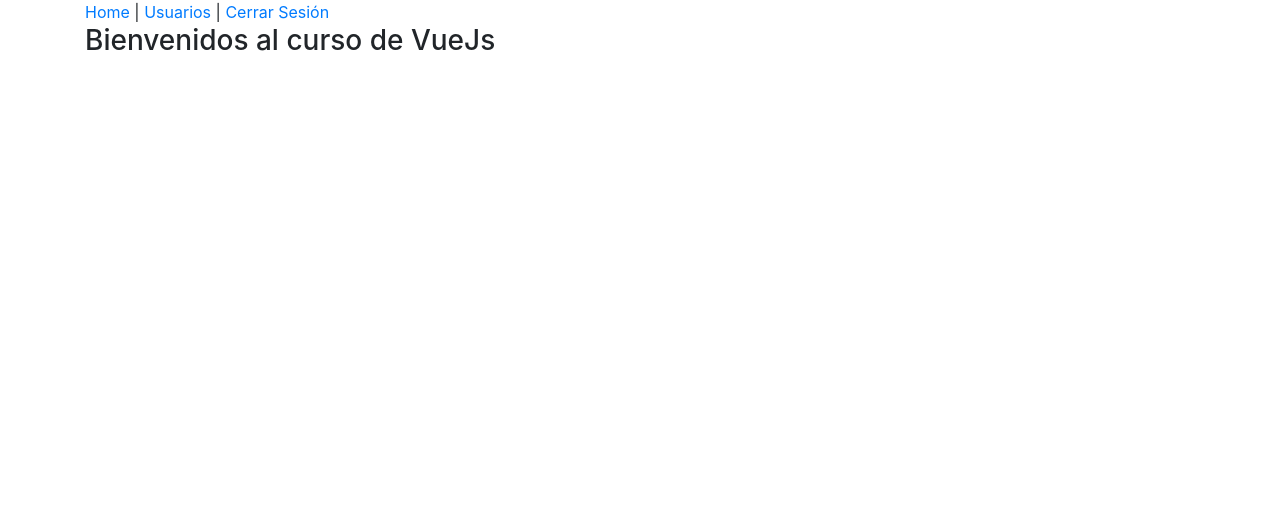
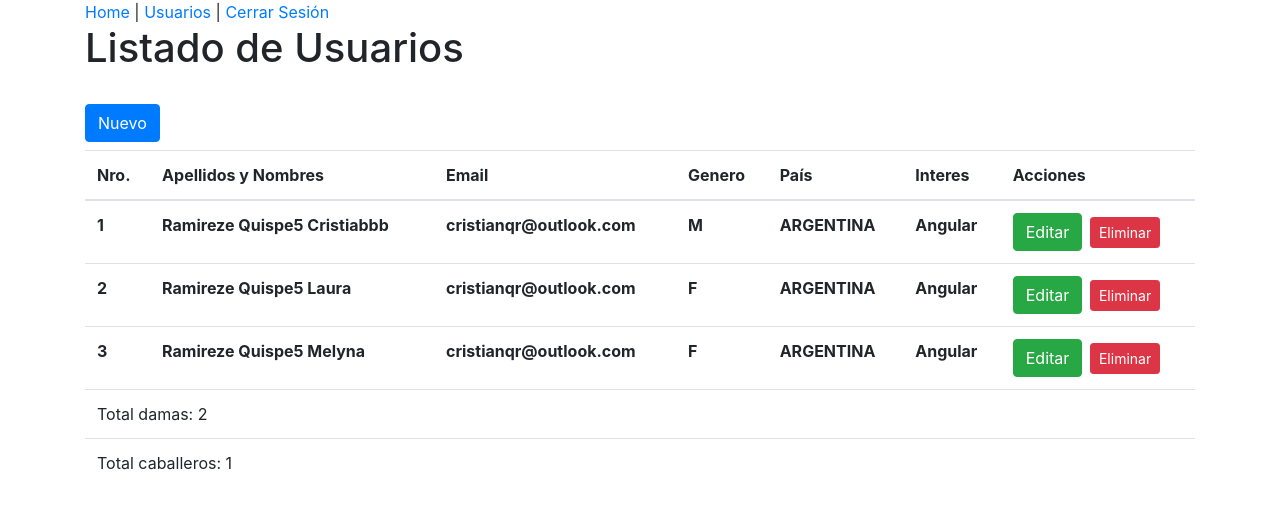
Before and after one commit to cristianqr/vue-course-vector, a Vue app: page /users in a window 1280 px wide. Before the commit this address led to /users#/home. Shown: the top 508 px of the page. Built offline with nearby package versions, Linux system fonts and the light colour scheme; sample sign-in values are in the browser's storage.

Commit message:
Class 16

```diff
--- a/package.json
+++ b/package.json
@@ -13,7 +13,8 @@
     "bootstrap": "^4.1.3",
     "vee-validate": "^2.1.0-beta.11",
     "vue": "^2.5.17",
-    "vue-router": "^3.0.1"
+    "vue-router": "^3.0.1",
+    "vuex": "^3.0.1"
   },
   "devDependencies": {
     "@vue/cli-plugin-babel": "^3.0.0",
--- a/src/components/users/UserList.vue
+++ b/src/components/users/UserList.vue
@@ -2,7 +2,7 @@
     <div>
         <h1>Listado de Usuarios</h1>
         <br>
-         <button @click="newUser" class="btn btn-primary">Nuevo</button>
+        <button @click="newUser" class="btn btn-primary">Nuevo</button>
         <table class="table table-hove mt-2">
             <thead>
             <tr>
@@ -29,6 +29,14 @@
                 </th>
             </tr>
             </tbody>
+            <tfoot>
+            <tr>
+                <td colspan="7">Total damas: {{totalWoman}}</td>
+            </tr>
+            <tr>
+                <td colspan="7">Total caballeros: {{totalMen}}</td>
+            </tr>
+            </tfoot>
         </table>
 
     </div>
@@ -38,6 +46,8 @@
     import UserNew from './UserNew';
     import UserEdit from './UserEdit';
     import {httpClient} from "../../core/http-client";
+    import {store} from "../../store/store";
+    import {mapGetters} from 'vuex';
 
     export default {
         components: {
@@ -45,15 +55,17 @@
             UserEdit
         },
         mounted() {
-            httpClient.get('/users').then(users => {
+            this.userList=store.state.users;
+            /*httpClient.get('/users').then(users => {
                 this.userList = users.data;
-            });
+            });*/
         },
         data() {
             return {
                 userList: []
             };
         },
+        computed: mapGetters(['totalWoman', 'totalMen']),
         methods: {
             newUser() {
                 this.$router.push('/users/new');
--- a/src/main.js
+++ b/src/main.js
@@ -6,6 +6,7 @@ import './shared'
 import './shared/directives'
 import './shared/filters';
 import router from './routes';
+import {store} from "./store/store";
 
 import 'bootstrap/dist/css/bootstrap.css'
 
@@ -23,6 +24,7 @@ Vue.use(VeeValidate, veeValidateConfig);
 Validator.localize('es', es);
 
 new Vue({
-    router: router,
+    router,
+    store,
     render: h => h(App)
 }).$mount('#app')
--- a/src/routes.js
+++ b/src/routes.js
@@ -10,6 +10,7 @@ import {usersGuard} from "./components/users/users.guard";
 Vue.use(VueRouter);
 
 export default new VueRouter({
+    mode: 'history',
     routes: [
         {
             path: '',
--- /dev/null
+++ b/src/store/store.js
@@ -0,0 +1,61 @@
+import Vue from 'vue';
+import Vuex from 'vuex';
+
+Vue.use(Vuex);
+
+export const store = new Vuex.Store({
+    state: {
+        users: [
+            {
+                "id": 1,
+                "firstName": "Cristiabbb",
+                "firstSurname": "Quispe5",
+                "lastSurname": "Ramireze",
+                "email": "cristianqr@outlook.com",
+                "gender": "M",
+                "country": "ARGENTINA",
+                "courses": [
+                    "Angular"
+                ],
+                "username": "cquispe",
+                "password": "123"
+            },
+            {
+                "id": 2,
+                "firstName": "Laura",
+                "firstSurname": "Quispe5",
+                "lastSurname": "Ramireze",
+                "email": "cristianqr@outlook.com",
+                "gender": "F",
+                "country": "ARGENTINA",
+                "courses": [
+                    "Angular"
+                ],
+                "username": "cquispe",
+                "password": "123"
+            },
+            {
+                "id": 3,
+                "firstName": "Melyna",
+                "firstSurname": "Quispe5",
+                "lastSurname": "Ramireze",
+                "email": "cristianqr@outlook.com",
+                "gender": "F",
+                "country": "ARGENTINA",
+                "courses": [
+                    "Angular"
+                ],
+                "username": "cquispe",
+                "password": "123"
+            }
+        ]
+    },
+    getters:{
+        totalWoman(state){
+            return state.users.filter(item => item.gender === 'F').length;
+        },
+        totalMen(state){
+            return state.users.filter(item => item.gender === 'M').length;
+        }
+    }
+});
```
Also changed, not shown: 1 other file (tests, documents, lock files or other folders).
